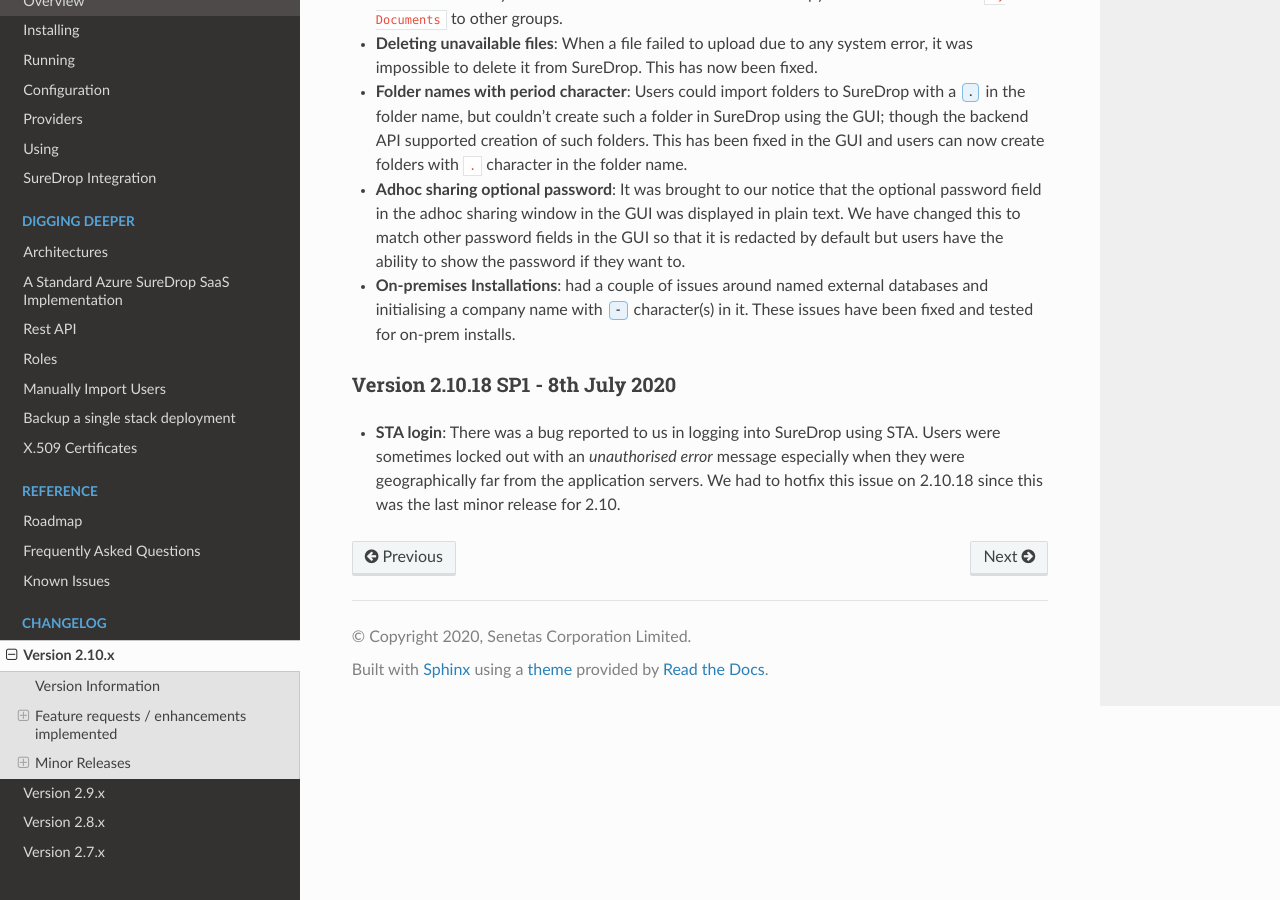
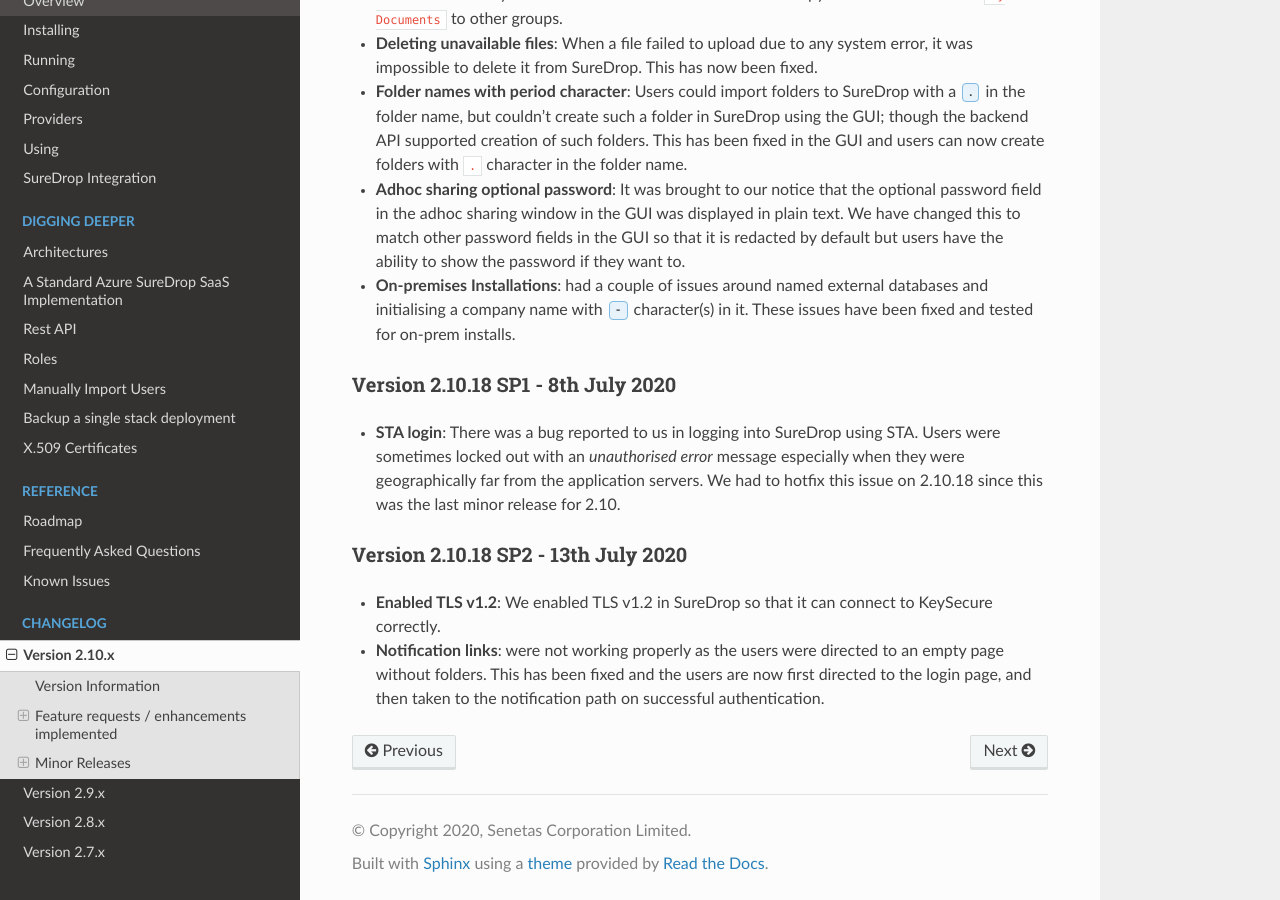
Before and after one commit to Senetas/SureDrop, a Sphinx documentation site: the page built from docs/source/release/2.10.x.rst, in a window 1280 px wide and 900 px high, scrolled down 6317 px. Built offline with Sphinx 7.4.7 and the Read the Docs theme 2.0.0, drawn with Linux system fonts in a browser that asks for light colours.

Commit message:
Releasing 2.10.18-finalsp2

```diff
--- a/docs/source/release/2.10.x.rst
+++ b/docs/source/release/2.10.x.rst
@@ -432,3 +432,14 @@
    STA. Users were sometimes locked out with an *unauthorised error* message especially
    when they were geographically far from the application servers. We had to
    hotfix this issue on 2.10.18 since this was the last minor release for 2.10.
+
+Version 2.10.18 SP2 - 13th July 2020
+~~~~~~~~~~~~~~~~~~~~~~~~~~~~~~~~~~~~
+
+-  **Enabled TLS v1.2**: We enabled TLS v1.2 in SureDrop so that it can connect
+   to KeySecure correctly.
+
+-  **Notification links**: were not working properly as the users were directed
+   to an empty page without folders. This has been fixed and the users are now
+   first directed to the login page, and then taken to the notification path on
+   successful authentication.
```
